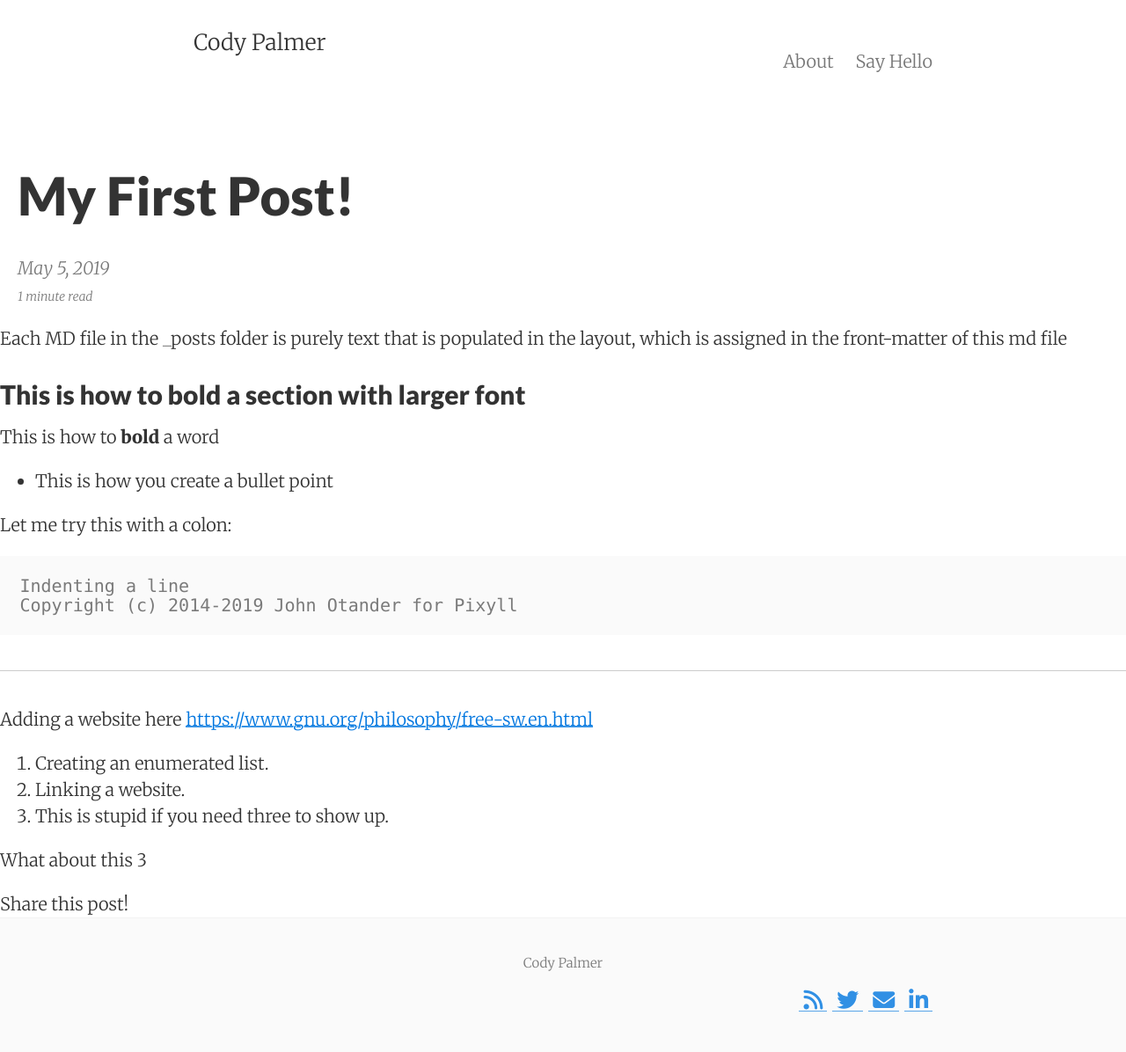
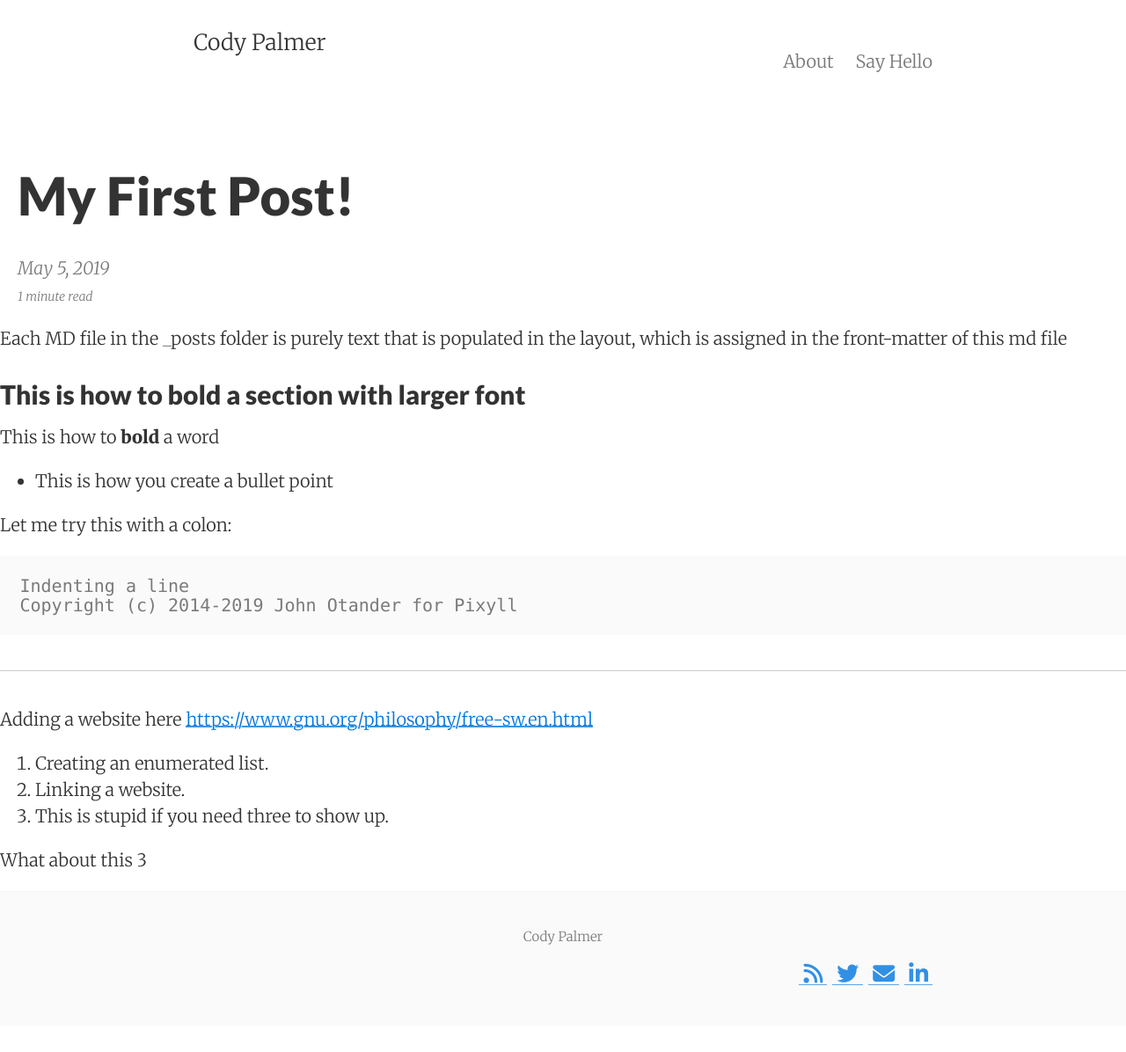
Before and after one commit to palmerco/web_server, a Jekyll site: the page built from _posts/2019-05-05-My-First-Post.md, in a window 1280 px wide. Shown: the whole page at 88% size. Built offline with Jekyll 4.4.1, drawn with Linux system fonts in a browser that asks for light colours; nearby versions of some CDN libraries; after the commit the page ends 1166 px from its top, so only the background shows below that.

Commit message:
Removing post share buttons

```diff
--- a/_config.yml
+++ b/_config.yml
@@ -66,7 +66,7 @@ telegram_username:
 vk_id:
 
 # Post sharing icons
-show_sharing_icons: true
+show_sharing_icons: false
 # Change to 'true' to enable individual icons
 share_facebook: false
 share_twitter: false
```
